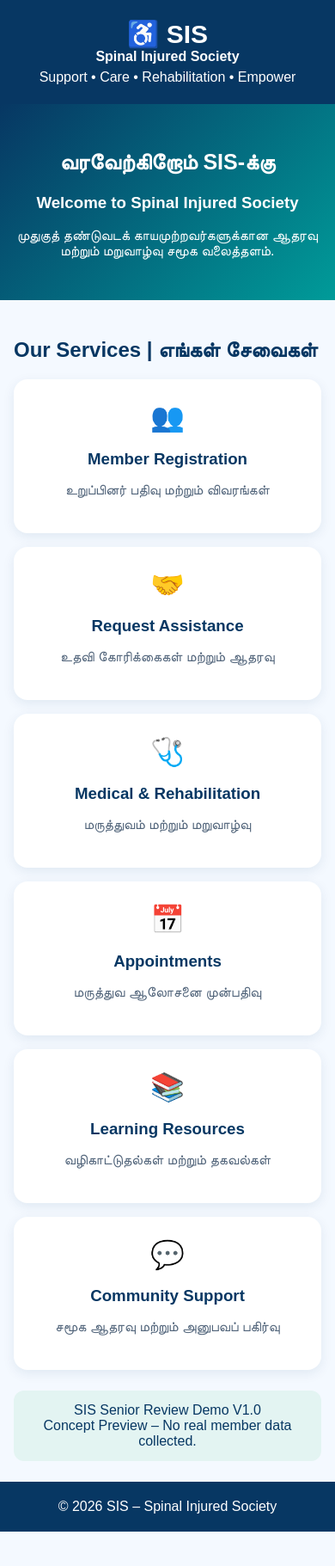
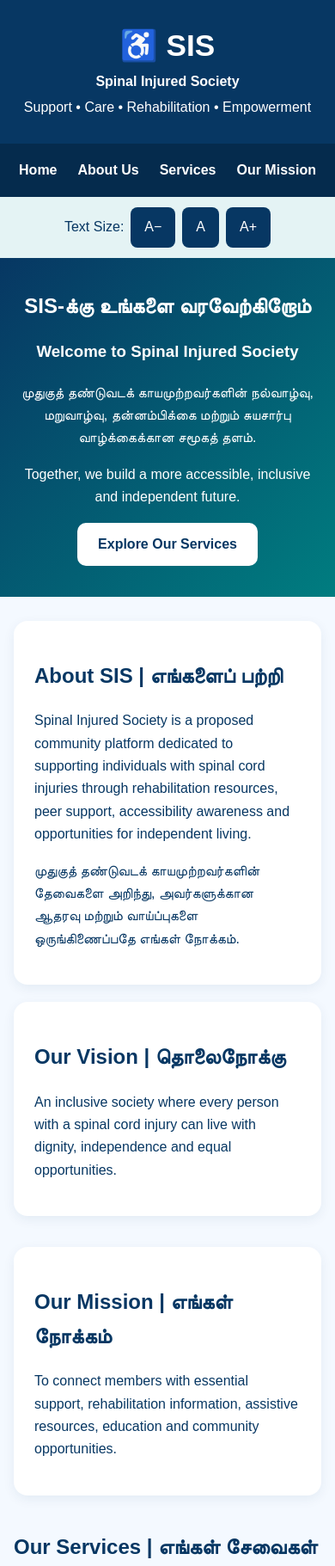
Before and after one commit to uthayaa999/sis-spinal-injured-society, a plain HTML site: page index.html in a window 390 px wide. Shown: the top 1821 px of the page at 86% size. Before the commit the page ends 1781 px from the top, so only its background shows below. Drawn offline with Linux system fonts and the light colour scheme.

Commit message:
SIS STEP 03 - Initial Homepage
Upgraded SIS Senior Review Demo with responsive navigation, bilingual content, vision and mission, interactive service previews and accessibility text size controls. No real member data is collected.

```diff
--- a/index.html
+++ b/index.html
@@ -3,128 +3,288 @@
 <html lang="ta">
 <head>
 <meta charset="UTF-8">
-  <meta name="viewport"
-    content="width=device-width, initial-scale=1">
+<meta name="viewport" content="width=device-width, initial-scale=1">
 <title>SIS | Spinal Injured Society</title>
+<meta name="robots" content="noindex,nofollow">
 <style>
-    * { box-sizing: border-box; }
-    body {
-      margin: 0;
-      font-family: Arial, sans-serif;
-      background: #f4f9ff;
-      color: #073763;
+*{box-sizing:border-box}
+:root{font-size:16px}
+html{scroll-behavior:smooth}
+body{
+ margin:0;
+ font-family:Arial,sans-serif;
+ background:#f4f9ff;
+ color:#073763;
+ line-height:1.65;
 }
-    header {
-      background: #073763;
-      color: white;
-      padding: 22px 16px;
-      text-align: center;
+header{
+ background:#073763;
+ color:white;
+ padding:24px 16px;
+ text-align:center;
 }
-    header h1 { margin: 0; font-size: 30px; }
-    header p { margin: 6px 0 0; }
-    .hero {
-      padding: 32px 18px;
-      text-align: center;
-      background: linear-gradient(
-        135deg, #073763, #009b99
-      );
-      color: white;
+header h1{margin:0;font-size:2.2rem}
+header p{margin:4px 0}
+nav{
+ display:flex;
+ flex-wrap:wrap;
+ justify-content:center;
+ gap:8px;
+ background:#052b4d;
+ padding:10px;
 }
-    .hero h2 { font-size: 25px; }
-    .container {
-      max-width: 1100px;
-      margin: auto;
-      padding: 24px 16px;
+nav a{
+ color:white;
+ text-decoration:none;
+ padding:12px;
+ font-weight:bold;
 }
-    .grid {
-      display: grid;
-      grid-template-columns:
-        repeat(auto-fit, minmax(220px, 1fr));
-      gap: 16px;
+button,a{touch-action:manipulation}
+button:focus-visible,a:focus-visible{
+ outline:3px solid #e6a700;
+ outline-offset:4px;
 }
-    .card {
-      background: white;
-      border-radius: 16px;
-      padding: 25px 18px;
-      text-align: center;
-      box-shadow: 0 4px 14px #07376316;
+.tools{
+ display:flex;
+ justify-content:flex-end;
+ align-items:center;
+ flex-wrap:wrap;
+ gap:8px;
+ padding:12px 16px;
+ background:#e4f3f4;
 }
-    .card .symbol { font-size: 32px; }
-    .card h3 { margin-bottom: 8px; }
-    .card p { color: #52657b; }
-    .notice {
-      margin-top: 24px;
-      padding: 14px;
-      background: #e3f4f2;
-      border-radius: 12px;
-      text-align: center;
+button{
+ font:inherit;
+ cursor:pointer;
+ border:0;
+ border-radius:8px;
+ padding:10px 16px;
+ min-height:44px;
+ background:#073763;
+ color:white;
 }
-    footer {
-      text-align: center;
-      padding: 20px;
-      background: #073763;
-      color: white;
+.hero{
+ background:linear-gradient(135deg,#073763,#007d80);
+ color:white;
+ padding:55px 20px;
+ text-align:center;
+}
+.hero h2{font-size:1.9rem;margin:0}
+.hero p{max-width:750px;margin:16px auto}
+.btn{
+ display:inline-block;
+ padding:12px 24px;
+ background:white;
+ color:#073763;
+ border-radius:10px;
+ text-decoration:none;
+ font-weight:bold;
+}
+.container{
+ max-width:1100px;
+ margin:auto;
+ padding:28px 16px;
+}
+.panel{
+ background:white;
+ border-radius:16px;
+ padding:24px;
+ margin-bottom:20px;
+ box-shadow:0 4px 14px #07376312;
+}
+.grid{
+ display:grid;
+ grid-template-columns:repeat(auto-fit,minmax(min(100%,250px),1fr));
+ gap:16px;
+}
+.card{
+ background:white;
+ border-radius:16px;
+ padding:24px 18px;
+ text-align:center;
+ box-shadow:0 4px 14px #07376316;
+ display:flex;
+ flex-direction:column;
+ align-items:center;
+}
+.symbol{font-size:2rem}
+.card h3{margin:10px 0}
+.card p{color:#465b70;flex:1}
+.notice{
+ background:#e2f3f2;
+ border-left:4px solid #007d80;
+ padding:18px;
+ border-radius:8px;
+}
+footer{
+ background:#073763;
+ color:white;
+ text-align:center;
+ padding:24px 16px;
+}
+dialog{
+ width:90%;
+ max-width:500px;
+ border:0;
+ border-radius:16px;
+ padding:24px;
+ color:#073763;
+}
+dialog::backdrop{background:#0009}
+@media(max-width:600px){
+ .hero{padding:36px 16px}
+ .hero h2{font-size:1.5rem}
+ nav a{padding:8px}
+ .grid{grid-template-columns:1fr}
+ .tools{justify-content:center}
 }
 </style>
 </head>
 <body>
-  <header>
+
+<header id="home">
 <h1>♿ SIS</h1>
 <strong>Spinal Injured Society</strong>
-    <p>Support • Care • Rehabilitation • Empower</p>
+<p>Support • Care • Rehabilitation • Empowerment</p>
 </header>
 
+<nav aria-label="Main navigation">
+<a href="#home">Home</a>
+<a href="#about">About Us</a>
+<a href="#services">Services</a>
+<a href="#mission">Our Mission</a>
+</nav>
+
+<div class="tools">
+<span>Text Size:</span>
+<button onclick="resizeText(-1)" aria-label="Decrease text size">A−</button>
+<button onclick="resetText()" aria-label="Reset text size">A</button>
+<button onclick="resizeText(1)" aria-label="Increase text size">A+</button>
+</div>
+
 <section class="hero">
-    <h2>வரவேற்கிறோம் SIS-க்கு</h2>
+<h2>SIS-க்கு உங்களை வரவேற்கிறோம்</h2>
 <h3>Welcome to Spinal Injured Society</h3>
-    <p>
-      முதுகுத் தண்டுவடக் காயமுற்றவர்களுக்கான
-      ஆதரவு மற்றும் மறுவாழ்வு சமூக வலைத்தளம்.
-    </p>
+<p>முதுகுத் தண்டுவடக் காயமுற்றவர்களின் நல்வாழ்வு, மறுவாழ்வு, தன்னம்பிக்கை மற்றும் சுயசார்பு வாழ்க்கைக்கான சமூகத் தளம்.</p>
+<p>Together, we build a more accessible, inclusive and independent future.</p>
+<a class="btn" href="#services">Explore Our Services</a>
 </section>
 
 <main class="container">
+
+<section class="panel" id="about">
+<h2>About SIS | எங்களைப் பற்றி</h2>
+<p>Spinal Injured Society is a proposed community platform dedicated to supporting individuals with spinal cord injuries through rehabilitation resources, peer support, accessibility awareness and opportunities for independent living.</p>
+<p>முதுகுத் தண்டுவடக் காயமுற்றவர்களின் தேவைகளை அறிந்து, அவர்களுக்கான ஆதரவு மற்றும் வாய்ப்புகளை ஒருங்கிணைப்பதே எங்கள் நோக்கம்.</p>
+</section>
+
+<section id="mission">
+<div class="grid">
+<article class="panel">
+<h2>Our Vision | தொலைநோக்கு</h2>
+<p>An inclusive society where every person with a spinal cord injury can live with dignity, independence and equal opportunities.</p>
+</article>
+<article class="panel">
+<h2>Our Mission | எங்கள் நோக்கம்</h2>
+<p>To connect members with essential support, rehabilitation information, assistive resources, education and community opportunities.</p>
+</article>
+</div>
+</section>
+
+<section id="services">
 <h2>Our Services | எங்கள் சேவைகள்</h2>
 <div class="grid">
+
 <article class="card">
-        <div class="symbol">👥</div>
+<div class="symbol" aria-hidden="true">👥</div>
 <h3>Member Registration</h3>
 <p>உறுப்பினர் பதிவு மற்றும் விவரங்கள்</p>
+<button onclick="showService('Member Registration','Proposed member profiles, membership ID and registration facilities.')">View Details</button>
 </article>
+
 <article class="card">
-        <div class="symbol">🤝</div>
+<div class="symbol" aria-hidden="true">🤝</div>
 <h3>Request Assistance</h3>
-        <p>உதவி கோரிக்கைகள் மற்றும் ஆதரவு</p>
+<p>உதவிக் கோரிக்கைகள் மற்றும் ஆதரவு</p>
+<button onclick="showService('Request Assistance','Proposed assistance requests for wheelchairs, alpha beds, assistive devices and other essential needs.')">View Details</button>
 </article>
+
 <article class="card">
-        <div class="symbol">🩺</div>
+<div class="symbol" aria-hidden="true">🩺</div>
 <h3>Medical & Rehabilitation</h3>
 <p>மருத்துவம் மற்றும் மறுவாழ்வு</p>
+<button onclick="showService('Medical & Rehabilitation','Proposed rehabilitation resources, healthcare information and professional guidance.')">View Details</button>
 </article>
+
 <article class="card">
-        <div class="symbol">📅</div>
+<div class="symbol" aria-hidden="true">📅</div>
 <h3>Appointments</h3>
 <p>மருத்துவ ஆலோசனை முன்பதிவு</p>
+<button onclick="showService('Appointments','Proposed appointment request facilities for medical and rehabilitation consultations.')">View Details</button>
 </article>
+
 <article class="card">
-        <div class="symbol">📚</div>
+<div class="symbol" aria-hidden="true">📚</div>
 <h3>Learning Resources</h3>
-        <p>வழிகாட்டுதல்கள் மற்றும் தகவல்கள்</p>
+<p>கல்வி, வேலைவாய்ப்பு மற்றும் வழிகாட்டுதல்</p>
+<button onclick="showService('Learning Resources','Proposed educational resources, skill development, employment information and government scheme awareness.')">View Details</button>
 </article>
+
 <article class="card">
-        <div class="symbol">💬</div>
+<div class="symbol" aria-hidden="true">💬</div>
 <h3>Community Support</h3>
 <p>சமூக ஆதரவு மற்றும் அனுபவப் பகிர்வு</p>
+<button onclick="showService('Community Support','Proposed peer support, community events, para sports and independent living awareness.')">View Details</button>
 </article>
+
 </div>
+</section>
+
+<section class="container">
 <div class="notice">
-      SIS Senior Review Demo V1.0<br>
-      Concept Preview – No real member data collected.
+<strong>SIS Senior Review Demo V1.1</strong>
+<p>Concept Preview – For review and discussion only.</p>
+<p>No real member data is collected. Registration, medical appointments and assistance submissions are not yet active.</p>
 </div>
+</section>
+
 </main>
 
+<dialog id="serviceDialog" aria-labelledby="dialogTitle">
+<h2 id="dialogTitle"></h2>
+<p id="dialogText"></p>
+<p><strong>Demo Preview Only</strong></p>
+<p>This service will be developed after approval.</p>
+<form method="dialog">
+<button>Close</button>
+</form>
+</dialog>
+
 <footer>
-    © 2026 SIS – Spinal Injured Society
+<strong>SIS – Spinal Injured Society</strong>
+<p>Support • Care • Rehabilitation • Empowerment</p>
+<p>© 2026 SIS | Senior Review Demo V1.1</p>
 </footer>
+
+<script>
+let textSize=16;
+
+function resizeText(change){
+ textSize=Math.min(24,Math.max(16,textSize+change*2));
+ document.documentElement.style.fontSize=textSize+'px';
+}
+
+function resetText(){
+ textSize=16;
+ document.documentElement.style.fontSize='16px';
+}
+
+function showService(title,description){
+ document.getElementById('dialogTitle').textContent=title;
+ document.getElementById('dialogText').textContent=description;
+ document.getElementById('serviceDialog').showModal();
+}
+</script>
+
 </body>
 </html>
```
Lines whose indentation alone changed are shown as unchanged.
